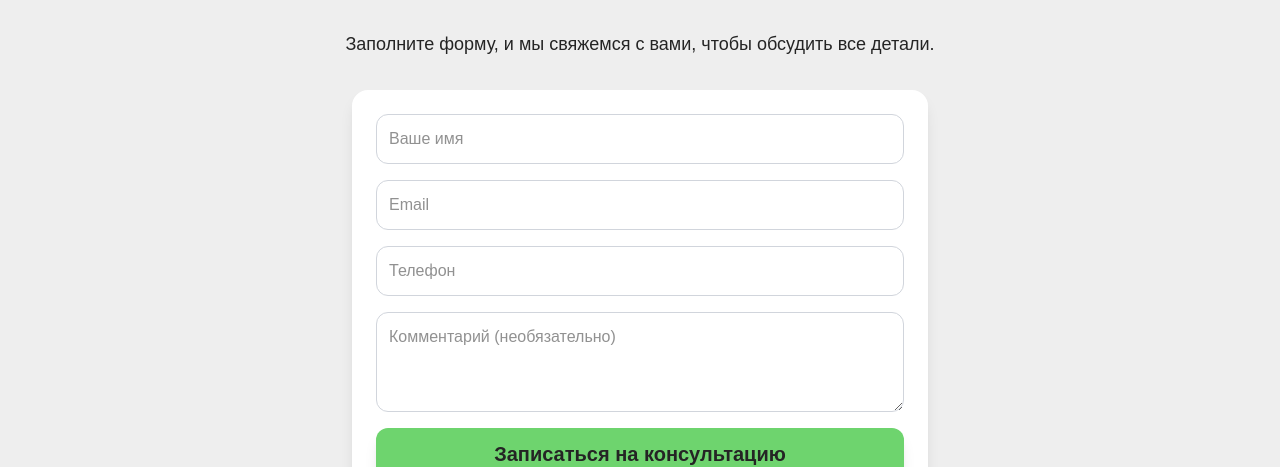
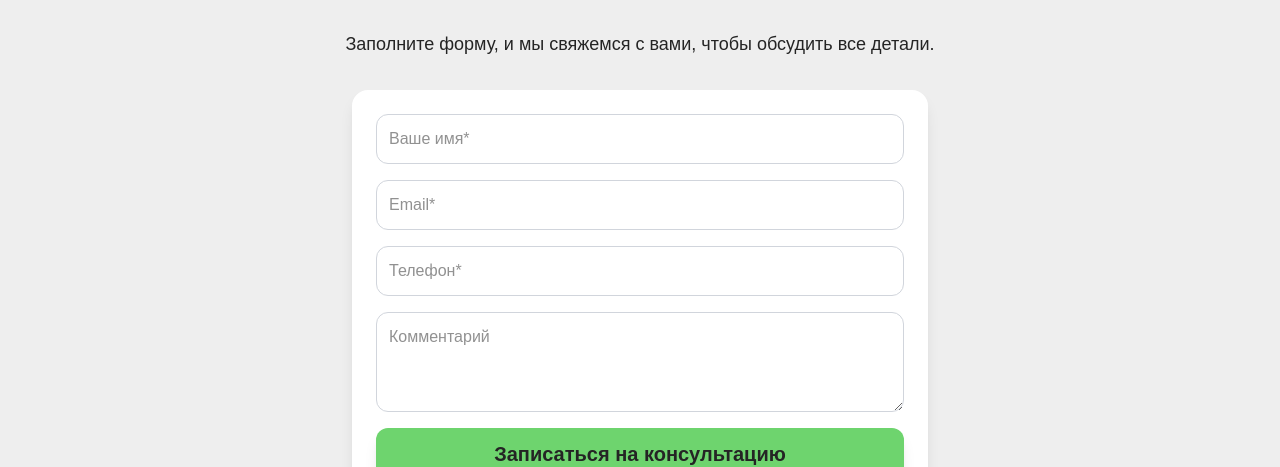
Before and after one commit to laviprog/trud-nadzor, a Next.js app: page / in a window 1280 px wide. Shown: the part 4428-4895 px from the top of the page. Built offline with nearby package versions, Linux system fonts and the light colour scheme.

Commit message:
update ConsultationForm.tsx

```diff
--- a/src/components/form/ConsultationForm.tsx
+++ b/src/components/form/ConsultationForm.tsx
@@ -1,6 +1,8 @@
 'use client';
 
+import React from 'react';
 import { useState } from 'react';
+import PhoneInput from 'react-phone-number-input/input';
 
 export default function ConsultationForm() {
   const [form, setForm] = useState({
@@ -65,40 +67,42 @@ export default function ConsultationForm() {
       >
         <input
           name="name"
-          placeholder="Ваше имя"
+          placeholder="Ваше имя*"
           value={form.name}
           onChange={handleChange}
           required
-          className="border border-gray-300 rounded-xl p-3 focus:outline-none focus:ring-2 focus:ring-[var(--green)]"
+          className="border border-gray-300 rounded-xl p-3 focus:outline-none focus:border-white focus:ring-2 focus:ring-[var(--green)]"
         />
         <input
           name="email"
-          placeholder="Email"
+          placeholder="Email*"
           type="email"
           value={form.email}
           onChange={handleChange}
           required
-          className="border border-gray-300 rounded-xl p-3 focus:outline-none focus:ring-2 focus:ring-[var(--green)]"
+          className="border border-gray-300 rounded-xl p-3 focus:outline-none focus:border-white focus:ring-2 focus:ring-[var(--green)]"
         />
-        <input
-          name="phone"
-          placeholder="Телефон"
-          type="tel"
+        <PhoneInput
+          placeholder="Телефон*"
           value={form.phone}
-          onChange={handleChange}
-          required
-          className="border border-gray-300 rounded-xl p-3 focus:outline-none focus:ring-2 focus:ring-[var(--green)]"
+          onChange={(value) => {
+            setForm((prevForm) => ({
+              ...prevForm,
+              phone: value || '',
+            }));
+          }}
+          className="border border-gray-300 rounded-xl p-3 focus:outline-none focus:border-white focus:ring-2 focus:ring-[var(--green)]"
         />
         <textarea
           name="message"
-          placeholder="Комментарий (необязательно)"
+          placeholder="Комментарий"
           value={form.message}
           onChange={handleChange}
-          className="border border-gray-300 rounded-xl p-3 min-h-[100px] focus:outline-none focus:ring-2 focus:ring-[var(--green)]"
+          className="border border-gray-300 rounded-xl p-3 min-h-[100px] focus:border-white focus:outline-none focus:ring-2 focus:ring-[var(--green)]"
         />
         <button
           type="submit"
-          className="cursor-pointer bg-[var(--green)] py-3 rounded-xl font-semibold xl:text-xl text-lg max-sm:text-sm hover:brightness-115 shadow-lg active:brightness-115 focus:brightness-115 w-full transition-transform hover:scale-[1.04]"
+          className="cursor-pointer bg-[var(--green)] py-3 rounded-xl font-semibold xl:text-xl text-lg max-sm:text-sm hover:brightness-115 shadow-lg active:brightness-115 w-full transition-transform hover:scale-[1.04]"
         >
           Записаться на консультацию
         </button>
```
